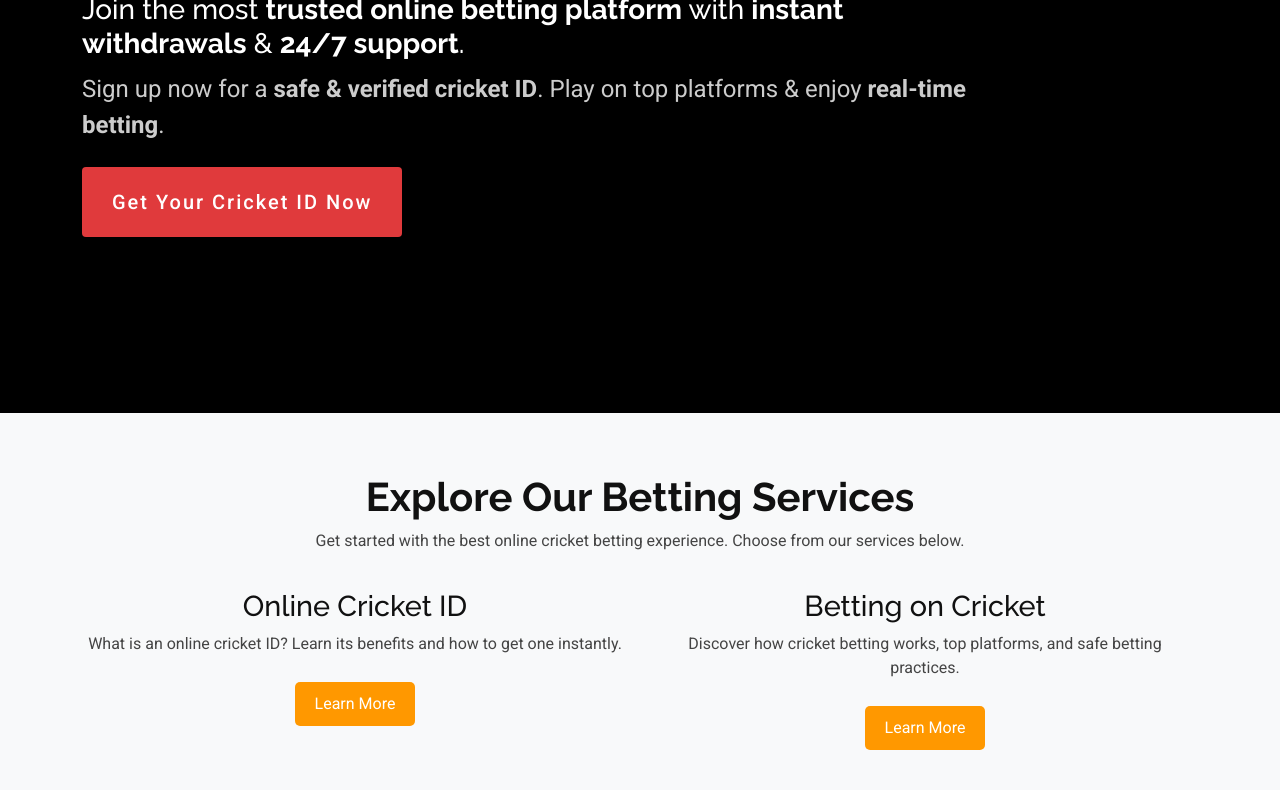
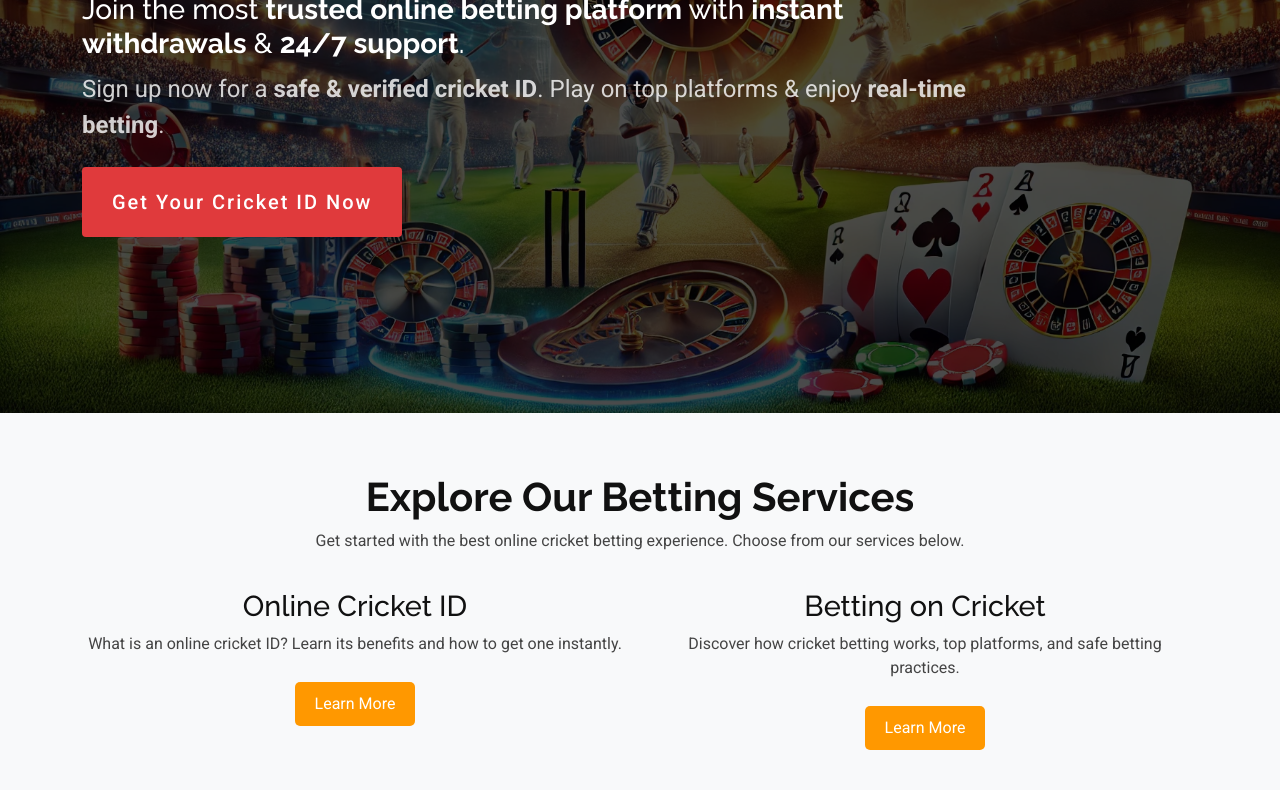
Before and after one commit to mahakalofficial/mahakalbookoffical, a plain HTML site: page index.html in a window 1280 px wide. Shown: the part 377-1167 px from the top of the page. Drawn offline with Linux system fonts and the light colour scheme.

Commit message:
Changes back

```diff
--- a/index.html
+++ b/index.html
@@ -80,7 +80,7 @@
 
     <!-- Hero Section -->
     <section id="hero" class="hero section">
-      <!-- <img src="assets/img/sports.jpg" alt="Online Cricket ID - Trusted Betting Platform" data-aos="fade-in"> -->
+      <img src="assets/img/sports.jpg" alt="Online Cricket ID - Trusted Betting Platform" data-aos="fade-in">
 
       <div class="container">
         <div class="row">
```
